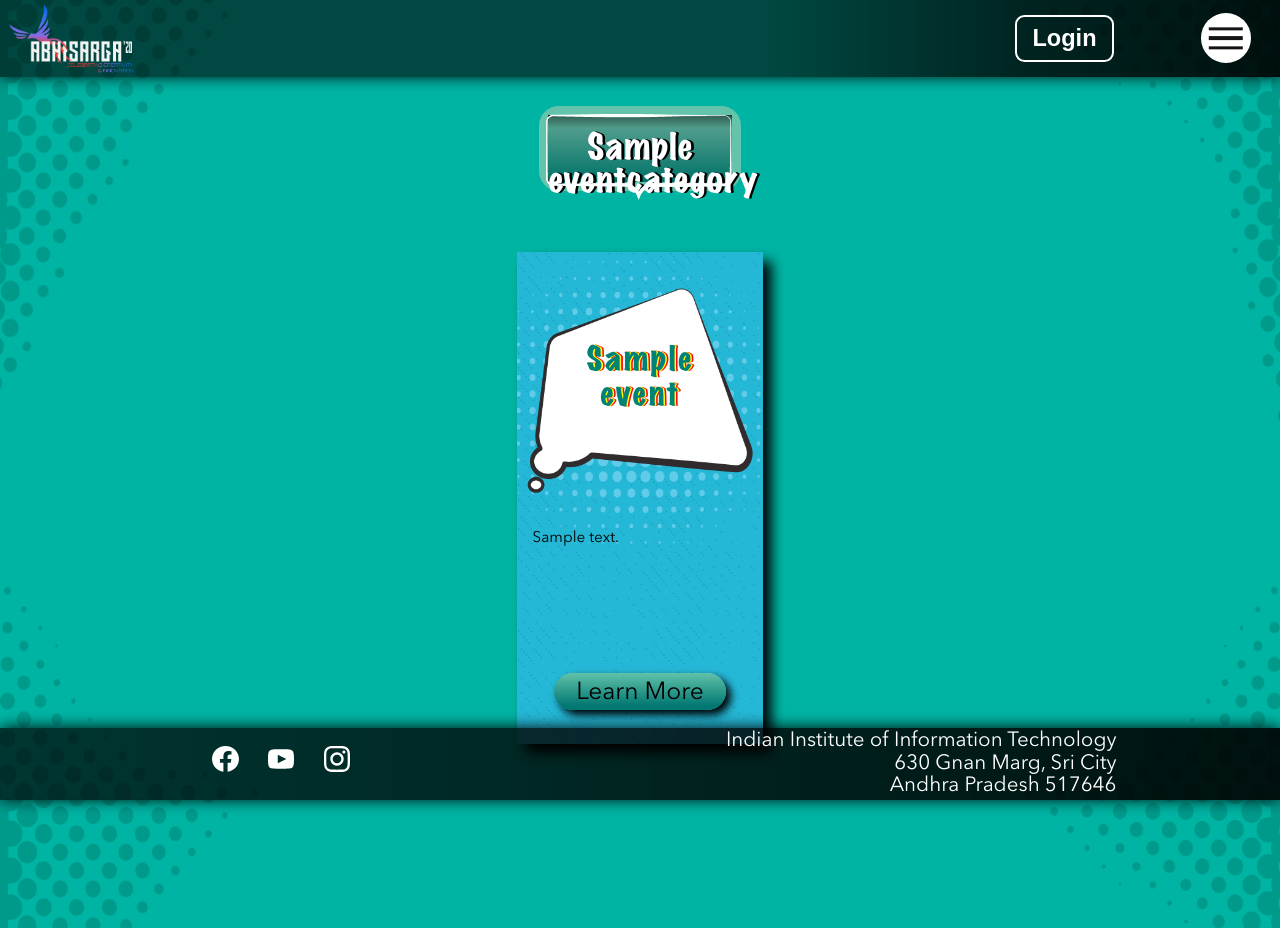
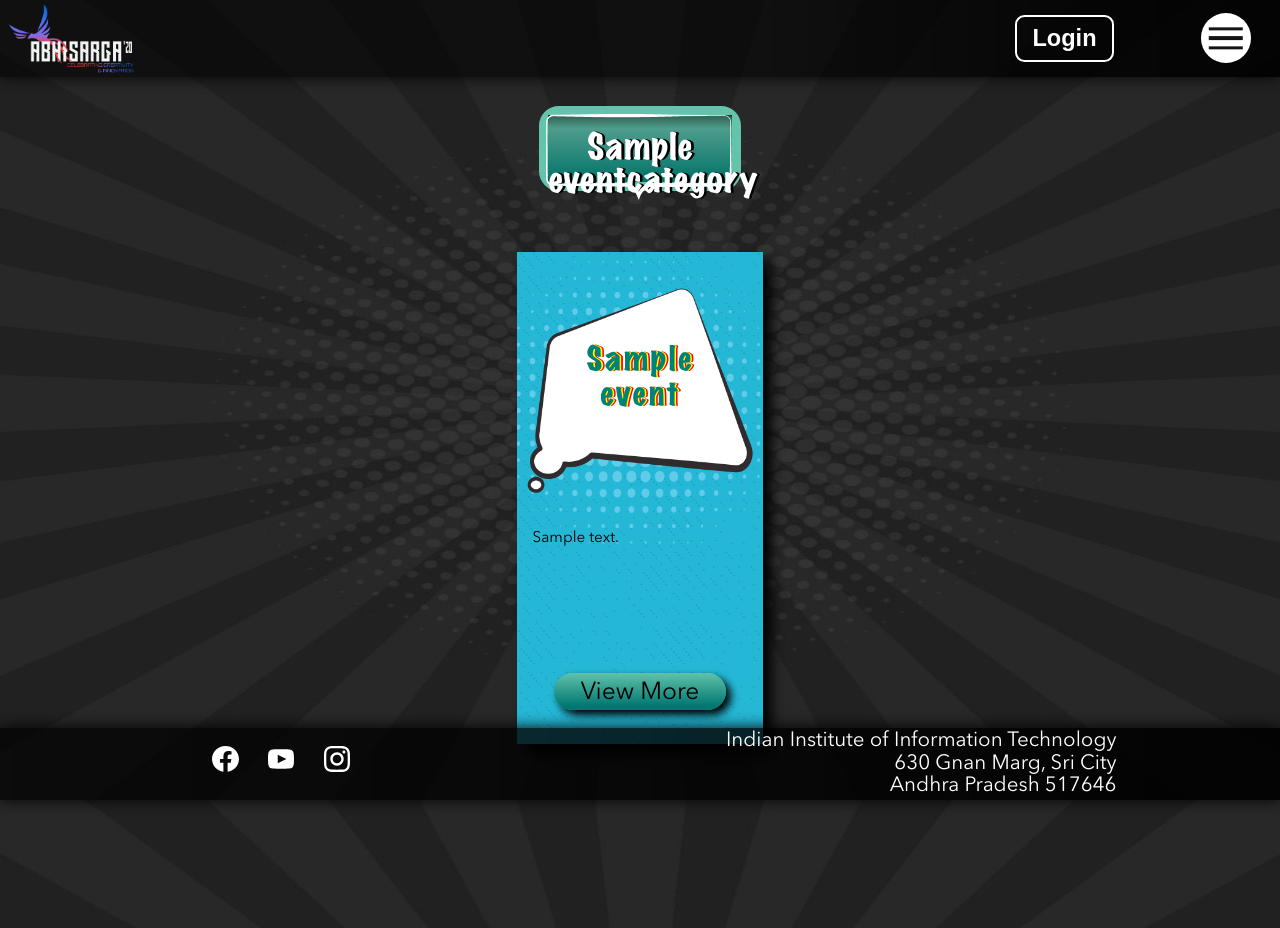
Before and after one commit to ram-nad/Abhisarga2020-Backend, a Django app: page /events/ in a window 1280 px wide. Run offline with Django 3.2, Linux system fonts and the light colour scheme; tables that the repository leaves empty hold one stand-in row (values such as "Sample post").

Commit message:
added fields

```diff
--- a/custom_admin/admin.py
+++ b/custom_admin/admin.py
@@ -75,7 +75,7 @@ class EventOrganiserSite(AdminSite):
         if request.user.is_anonymous:
             return False
         else:
-            return request.user.is_active and (request.user.is_staff or request.user.is_administrator)
+            return request.user.is_staff or request.user.is_administrator
 
 
 event_admin_site = EventOrganiserSite(name='event_organiser')
--- a/event/models.py
+++ b/event/models.py
@@ -20,7 +20,7 @@ class Event(models.Model):
     t_p = models.CharField(max_length=5, verbose_name="Third Prize", blank=True, null=True)
 
     organiser = models.ForeignKey(to=User, related_name="organised_events", null=True, on_delete=models.SET_NULL,
-                                  limit_choices_to={'is_administrator': True}, default=None)
+                                  limit_choices_to={'is_administrator': True}, blank=True)
 
     # team_event = models.BooleanField(default=False)
     # max_participant = models.PositiveIntegerField()
--- a/static/css/events.css
+++ b/static/css/events.css
@@ -1,5 +1,5 @@
 body {
-    background: url("../images/events_bg.png");
+    background: url("../images/events_bg.jpg");
     background-size: 100vw 100vh;
     background-attachment: fixed;
 }
--- a/templates/event/events.html
+++ b/templates/event/events.html
@@ -26,7 +26,7 @@
                         {{ ev.description }}
                     </div>
                     <a class="ev-event-button" href="{% url 'event_detail' pk=ev.pk %}">
-                        Learn More
+                        View More
                     </a>
                 </div>
             {% endfor %}
```
Also changed, not shown: event/migrations/0005_auto_20200222_1642.py (added), static/images/events_bg.jpg (added), static/images/events_bg.png (deleted).
